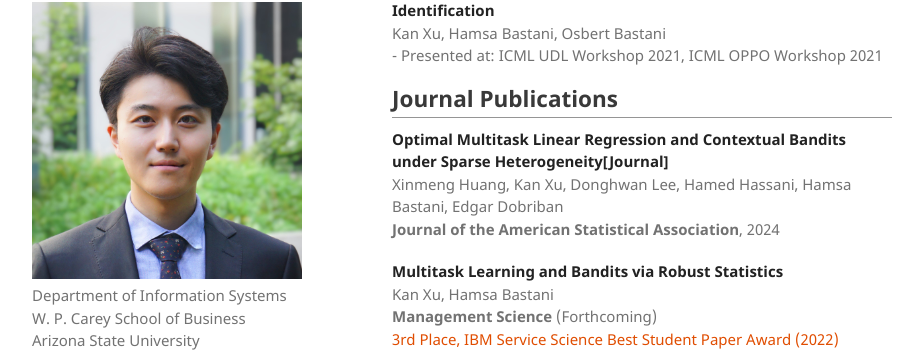
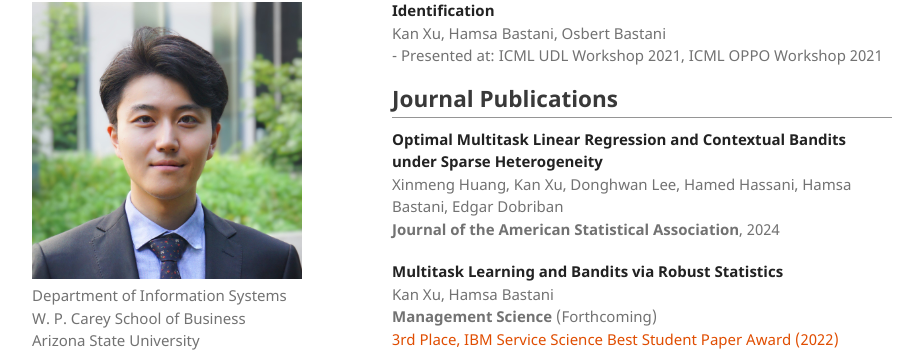
Before and after one commit to kanxu526/kanxu526.github.io, a Jekyll site: the page built from research.md, in a window 1280 px wide and 900 px high, scrolled down 365 px. Shown: the part 109-461 px from the top of the window, without its empty margins (178-1092 px from the left). Built offline with Jekyll 4.4.1, drawn with Linux system fonts in a browser that asks for light colours.

Commit message:
Update research.md

```diff
--- a/research.md
+++ b/research.md
@@ -29,7 +29,7 @@ Kan Xu, Hamsa Bastani, Osbert Bastani<br>
 <h2>Journal Publications</h2>
 
 <p><a href="https://arxiv.org/abs/2306.06291">Optimal Multitask Linear Regression and
-Contextual Bandits under Sparse Heterogeneity</a><a href="https://www.tandfonline.com/doi/full/10.1080/01621459.2024.2439622?src=">[Journal]</a><br>
+Contextual Bandits under Sparse Heterogeneity</a><br>
 Xinmeng Huang, Kan Xu, Donghwan Lee, Hamed Hassani, Hamsa Bastani, Edgar Dobriban<br>
 <b>Journal of the American Statistical Association</b>, 2024</p>
 
```
